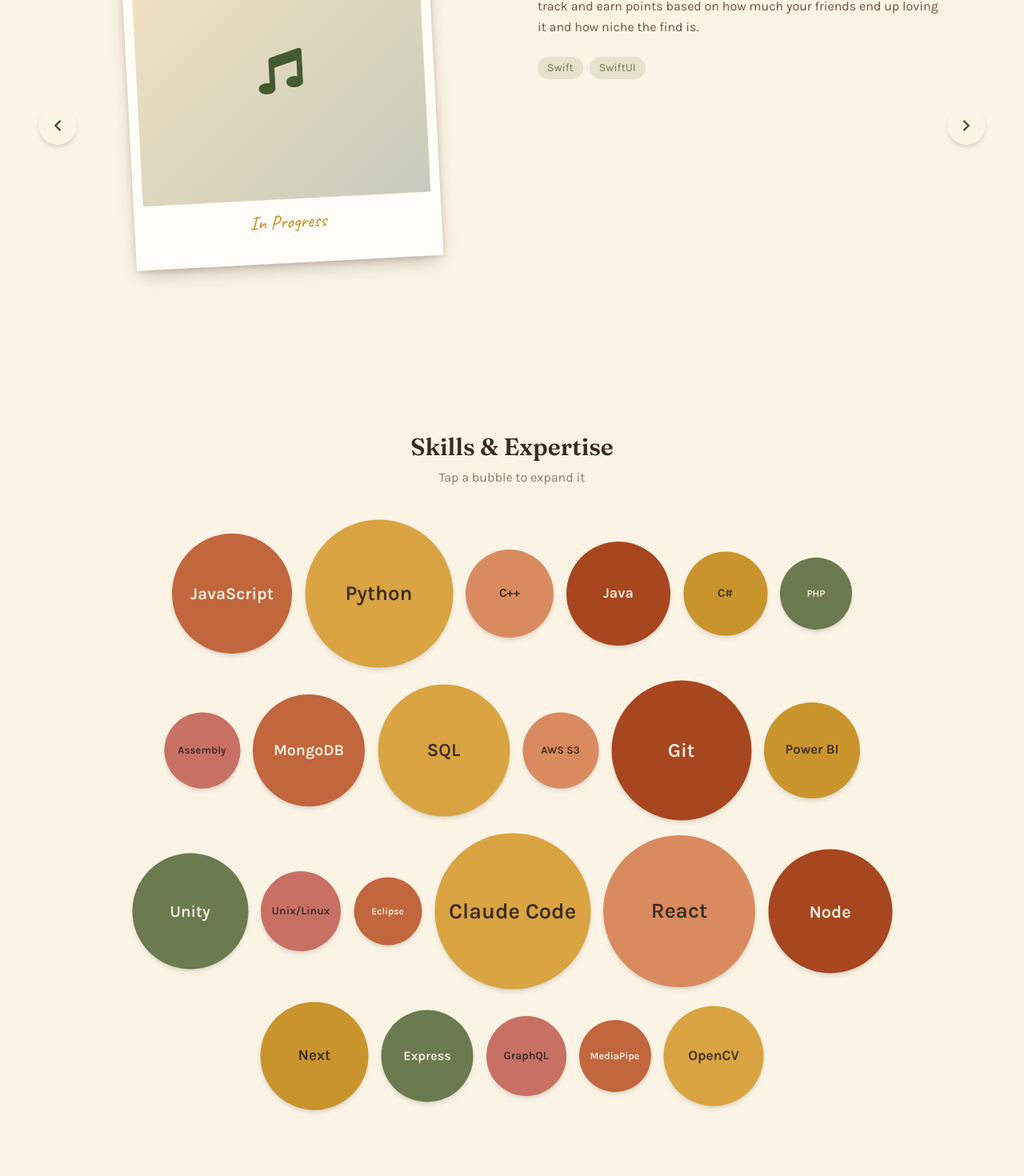
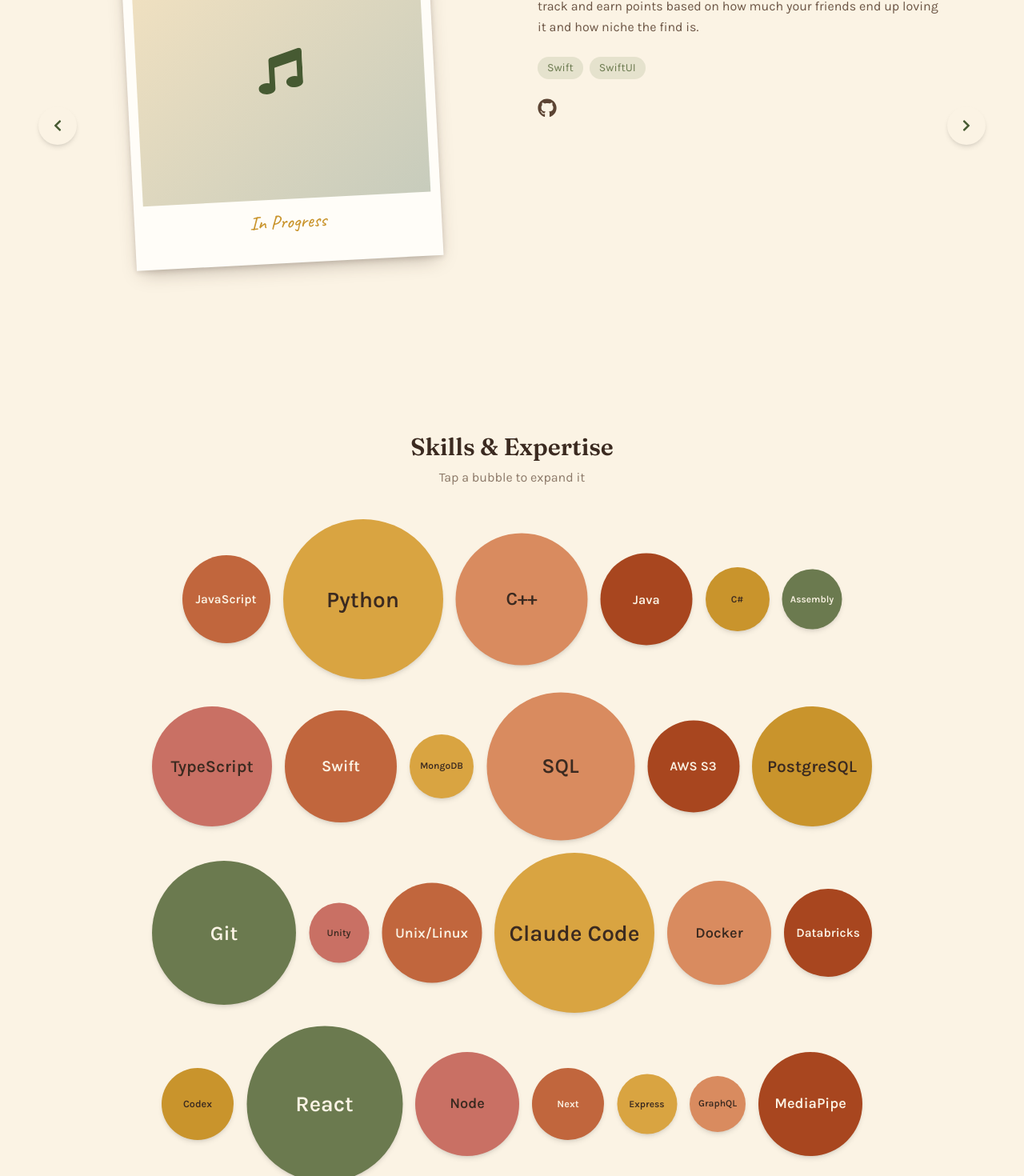
Before and after one commit to danielyyi/Personal-Website, a Next.js app in the folder site/: page / in a window 1280 px wide. Shown: the part 1000-2470 px from the top of the page at 80% size. Built offline with nearby package versions, Linux system fonts and the light colour scheme.

Commit message:
theme change

```diff
--- a/site/src/components/Contact.tsx
+++ b/site/src/components/Contact.tsx
@@ -25,7 +25,7 @@ const contactInfo = [
 
 export default function Contact() {
   return (
-    <section id="contact" className="py-20 bg-boho-sand/40">
+    <section id="contact" className="py-20 bg-boho-cream">
       <div className="max-w-6xl mx-auto px-4 sm:px-6 lg:px-8">
         <h2 className="font-serif text-3xl font-semibold text-center mb-12 text-boho-espresso">Get in Touch</h2>
         <div className="grid grid-cols-1 md:grid-cols-3 gap-8 justify-items-center">
--- a/site/src/components/Experience.tsx
+++ b/site/src/components/Experience.tsx
@@ -13,7 +13,7 @@ const experiences: TimelineEntry[] = [
   {
     title: 'Software Engineering Intern',
     subtitle: 'Humana',
-    period: 'Present',
+    period: 'Summer 2025',
     image: '/images/experience/humana.png',
     description: [
       'Intern on the Claims Administration Systems (CAS) team',
--- a/site/src/components/Projects.tsx
+++ b/site/src/components/Projects.tsx
@@ -11,6 +11,7 @@ const projects = [
     description: 'An iOS app for sharing song recommendations with friends. Send a track and earn points based on how much your friends end up loving it and how niche the find is.',
     image: null,
     technologies: ['Swift', 'SwiftUI'],
+    githubLink: 'https://github.com/danielyyi/Chorus',
     completionDate: 'In Progress',
     inProgress: true
   },
@@ -96,17 +97,9 @@ const tossConfigs = [
 ]
 
 const polaroidVariants: Variants = {
-  enter: {
-    opacity: 0,
-  },
-  center: {
-    opacity: 1,
-    transition: { duration: 0.35, ease: 'easeOut' },
-  },
-  exit: {
-    opacity: 0,
-    transition: { duration: 0 },
-  },
+  enter: { opacity: 0 },
+  center: { opacity: 1, transition: { duration: 0.35, ease: 'easeOut' } },
+  exit: { opacity: 0, transition: { duration: 0.2, ease: 'easeIn' } },
 }
 
 const textVariants: Variants = {
@@ -118,11 +111,11 @@ const textVariants: Variants = {
 export default function Projects() {
   const [index, setIndex] = useState(0)
   const [direction, setDirection] = useState(1)
+  const [imgLoaded, setImgLoaded] = useState(!projects[0].image)
   const isAnimatingRef = useRef(false)
 
   const project = projects[index]
   const toss = tossConfigs[index % tossConfigs.length]
-  const imageOnLeft = index % 2 === 0
 
   const preloadSrcs = [1, -1]
     .map((delta) => projects[(index + delta + projects.length) % projects.length].image)
@@ -131,8 +124,10 @@ export default function Projects() {
   const advance = (delta: 1 | -1) => {
     if (isAnimatingRef.current) return
     isAnimatingRef.current = true
+    const next = (index + delta + projects.length) % projects.length
     setDirection(delta)
-    setIndex((prev) => (prev + delta + projects.length) % projects.length)
+    setImgLoaded(!projects[next].image)
+    setIndex(next)
     window.setTimeout(() => {
       isAnimatingRef.current = false
     }, 450)
@@ -157,10 +152,10 @@ export default function Projects() {
                   key={`img-${index}`}
                   variants={polaroidVariants}
                   initial="enter"
-                  animate="center"
+                  animate={imgLoaded ? 'center' : 'enter'}
                   exit="exit"
                   style={{ rotate: toss.rotateTo }}
-                  className={`polaroid relative mx-auto w-full max-w-sm ${imageOnLeft ? 'md:order-1' : 'md:order-2'}`}
+                  className="polaroid relative mx-auto w-full max-w-sm md:order-1"
                 >
                   <div className={`washi-tape ${toss.tape} -top-3 left-1/2 -translate-x-1/2 ${toss.tapeRotate}`} />
                   <div className="relative h-72 sm:h-80 w-full">
@@ -172,6 +167,8 @@ export default function Projects() {
                         sizes="(min-width: 768px) 384px, 90vw"
                         priority
                         className="object-cover"
+                        onLoad={() => setImgLoaded(true)}
+                        onError={() => setImgLoaded(true)}
                       />
                     ) : (
                       <div className="h-full w-full bg-gradient-to-br from-boho-mustard/30 to-boho-forest/30 flex items-center justify-center">
@@ -198,7 +195,7 @@ export default function Projects() {
                   initial="enter"
                   animate="center"
                   exit="exit"
-                  className={`text-center md:text-left ${imageOnLeft ? 'md:order-2' : 'md:order-1'}`}
+                  className="text-center md:text-left md:order-2"
                 >
                   <h3 className="font-serif text-3xl font-semibold text-boho-espresso mb-4">{project.title}</h3>
                   <p className="text-boho-brown/90 mb-6 leading-relaxed">{project.description}</p>
--- a/site/src/components/Skills.tsx
+++ b/site/src/components/Skills.tsx
@@ -6,29 +6,33 @@ import { FaTimes } from 'react-icons/fa'
 
 // size = bubble diameter in px, placeholder random values — tweak per skill to taste
 const skills = [
-  { category: 'Languages', name: 'JavaScript', description: 'Used for various web development projects', size: 150 },
-  { category: 'Languages', name: 'Python', description: 'Big data and computer vision in both internship and hackathon settings', size: 185 },
-  { category: 'Languages', name: 'C++', description: 'Learned through coursework at Ohio State (and Arduino)', size: 110 },
-  { category: 'Languages', name: 'Java', description: 'Learned through coursework in high school and Ohio State', size: 130 },
-  { category: 'Languages', name: 'C#', description: 'Used in Unity for game development and simulations', size: 105 },
-  { category: 'Languages', name: 'PHP', description: 'Web development', size: 90 },
-  { category: 'Languages', name: 'Assembly', description: 'Learned through Systems 1 course', size: 95 },
-  { category: 'Databases', name: 'MongoDB', description: 'Full-stack development projects and internship work', size: 140 },
-  { category: 'Databases', name: 'SQL', description: 'Backend projects and querying data during Humana internship', size: 165 },
-  { category: 'Databases', name: 'AWS S3', description: 'Used to store photos', size: 95 },
-  { category: 'Tools', name: 'Git', description: 'Version control and team collaboration on projects and internships', size: 175 },
-  { category: 'Tools', name: 'Power BI', description: 'Used in internship to build dashboards with DAX for system visualization and reporting', size: 120 },
-  { category: 'Tools', name: 'Unity', description: 'Game development', size: 145 },
-  { category: 'Tools', name: 'Unix/Linux', description: 'Systems programming projects', size: 100 },
-  { category: 'Tools', name: 'Eclipse', description: 'IDE for Java development in coursework and projects', size: 85 },
-  { category: 'Tools', name: 'Claude Code', description: 'Learning harness engineering, subagent workflows, etc.', size: 195 },
-  { category: 'Libraries', name: 'React', description: 'Frontend development for various web projects', size: 190 },
-  { category: 'Libraries', name: 'Node', description: 'Backend runtime used to build APIs and manage server logic in full-stack applications', size: 155 },
-  { category: 'Libraries', name: 'Next', description: 'Utilized for frontend development for web projects', size: 135 },
-  { category: 'Libraries', name: 'Express', description: 'Used in Node.js backend to handle routing and middleware', size: 115 },
-  { category: 'Libraries', name: 'GraphQL', description: 'Helps with querying structured MongoDB data', size: 100 },
-  { category: 'Libraries', name: 'MediaPipe', description: 'Track body movement with camera', size: 90 },
-  { category: 'Libraries', name: 'OpenCV', description: 'Used for image processing and computer vision tasks in machine learning projects', size: 125 },
+  { category: 'Languages', name: 'JavaScript', description: 'Used for various web development projects', size: 110 },
+  { category: 'Languages', name: 'Python', description: 'Big data and computer vision in both internship and hackathon settings', size: 200 },
+  { category: 'Languages', name: 'C++', description: 'Computer Architecture and OS/Multi-Threaded Programming coursework at Ohio State (and Arduino)', size: 165 },
+  { category: 'Languages', name: 'Java', description: 'Learned through coursework in high school and Ohio State', size: 115 },
+  { category: 'Languages', name: 'C#', description: 'Used in Unity for game development and simulations', size: 80 },
+  { category: 'Languages', name: 'Assembly', description: 'Learned through Systems 1 course', size: 75 },
+  { category: 'Languages', name: 'TypeScript', description: 'Capital One dashboard config system and AutoIntelligence frontend', size: 150 },
+  { category: 'Languages', name: 'Swift', description: 'Building a full-stack music-sharing app with Spotify OAuth and real-time WebSockets', size: 140 },
+  { category: 'Databases', name: 'MongoDB', description: 'Full-stack development projects and internship work', size: 80 },
+  { category: 'Databases', name: 'SQL', description: 'Backend projects and querying data during Humana internship', size: 185 },
+  { category: 'Databases', name: 'AWS S3', description: 'Used to store photos', size: 115 },
+  { category: 'Databases', name: 'PostgreSQL', description: 'Capital One platform migration and the music-sharing app backend', size: 150 },
+  { category: 'Tools', name: 'Git', description: 'Version control and team collaboration on projects and internships', size: 180 },
+  { category: 'Tools', name: 'Unity', description: 'Game development', size: 75 },
+  { category: 'Tools', name: 'Unix/Linux', description: 'Systems programming projects', size: 125 },
+  { category: 'Tools', name: 'Claude Code', description: 'Learning harness engineering, subagent workflows, etc.', size: 200 },
+  { category: 'Tools', name: 'Docker', description: 'Containerizing 50 Claude-powered simulation agents deployed on AWS ECS Fargate', size: 130 },
+  { category: 'Tools', name: 'Databricks', description: 'SQL pipelines behind 16 BI dashboards analyzing 500M+ medical claims at Humana', size: 110 },
+  { category: 'Tools', name: 'Codex', description: 'Used alongside Claude Code for parallel feature development', size: 90 },
+  { category: 'Libraries', name: 'React', description: 'Frontend development for various web projects', size: 195 },
+  { category: 'Libraries', name: 'Node', description: 'Backend runtime used to build APIs and manage server logic in full-stack applications', size: 130 },
+  { category: 'Libraries', name: 'Next', description: 'Utilized for frontend development for web projects', size: 90 },
+  { category: 'Libraries', name: 'Express', description: 'Used in Node.js backend to handle routing and middleware', size: 75 },
+  { category: 'Libraries', name: 'GraphQL', description: 'Helps with querying structured MongoDB data', size: 70 },
+  { category: 'Libraries', name: 'MediaPipe', description: 'Track body movement with camera', size: 130 },
+  { category: 'Libraries', name: 'OpenCV', description: 'Used for image processing and computer vision tasks in machine learning projects', size: 150 },
+  { category: 'Libraries', name: 'PyTorch', description: 'Applied SAM2 and GroundingDino for video segmentation at Imageomics Institute', size: 130 },
 ]
 
 // bg/text pairs pre-checked for readable contrast against each fill
```
Also changed, not shown: site/src/components/Gallery.tsx (+3 -6 lines).
